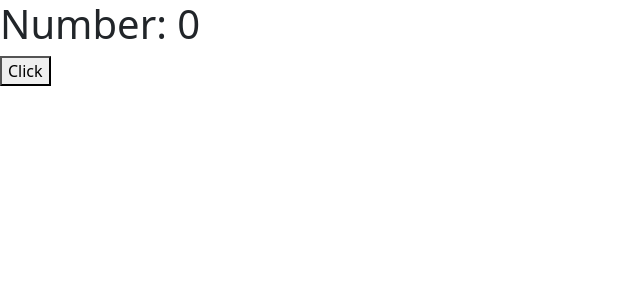
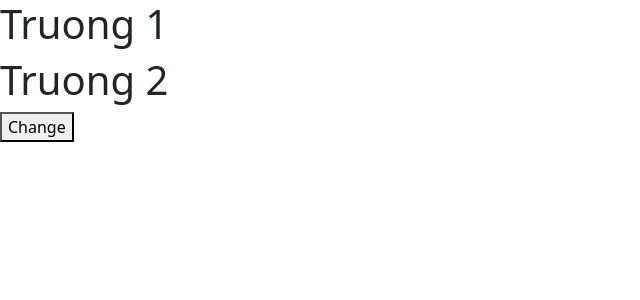
Before and after one commit to TruongKhanh23/vite-project, a React (Vite) app in the folder vite-project/: page / in a window 1280 px wide. Shown: the top 300 px of the page, without its empty margins (0-640 px from the left). Built offline with nearby package versions, Linux system fonts and the light colour scheme.

Commit message:
[DLV-014] useState Working With Immutable Object

```diff
--- a/vite-project/src/App.jsx
+++ b/vite-project/src/App.jsx
@@ -2,16 +2,27 @@ import { useState } from "react";
 
 const App = () => {
 
-  const [number, setNumber] = useState(0)
+  const [myObj, setMyObj] = useState({
+    key1: "Truong 1",
+    key2: "Truong 2",
+    key3: "Truong 3",
+  })
 
-  const changeNumber = () => {
-    setNumber(number + 1)
+  const change = () => {
+    setMyObj(
+      prevObj =>({
+        ...prevObj,
+        key1: "Hi how are you?",
+        key2: "what is your name"
+      })
+    )
   }
 
   return (
     <div>
-      <h1>Number: {number}</h1>
-      <button onClick={changeNumber}>Click</button>
+      <h1>{myObj.key1}</h1>
+      <h1>{myObj.key2}</h1>
+      <button onClick={change}>Change</button>
     </div>
   );
 };
```
